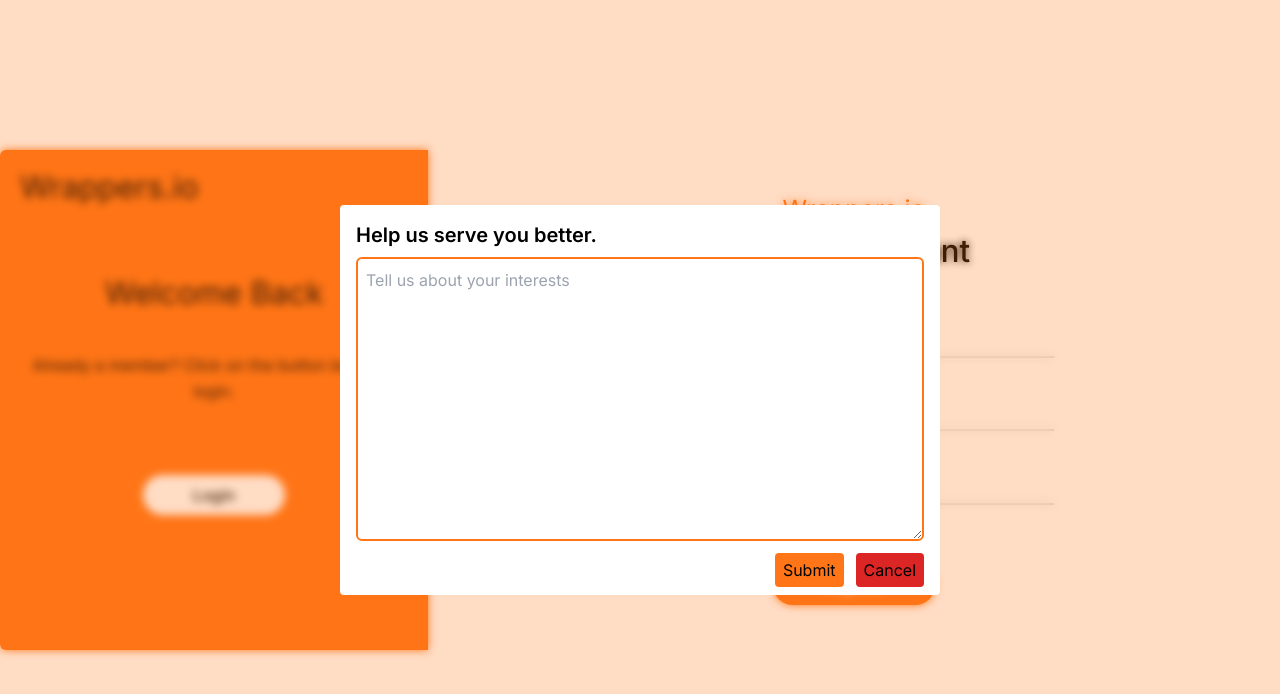
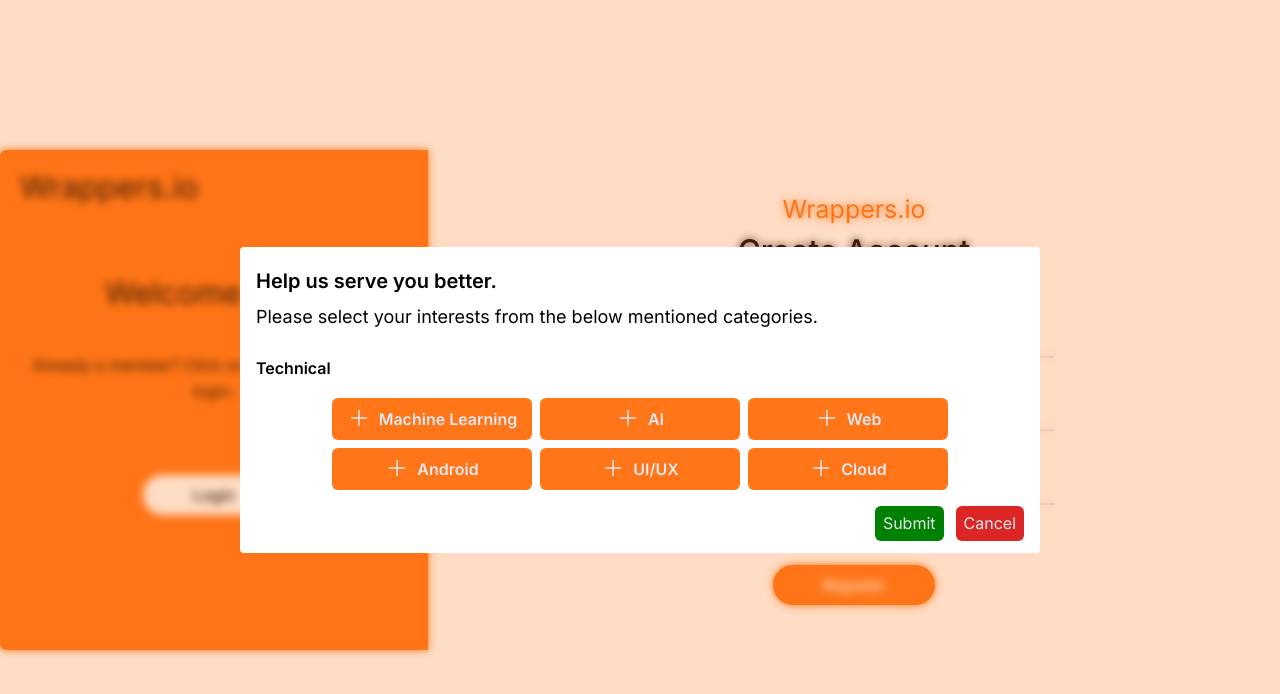
Before and after one commit to arihantXD/Wrapper.io, a React (Vite) app in the folder frontend/: page /register in a window 1280 px wide. Both pictures are taken after a click on the button "Register". Shown: the top 694 px of the page. Built offline with nearby package versions, Linux system fonts and the light colour scheme.

Commit message:
Modified QuestionModal Component

```diff
--- a/frontend/src/Components/QuestionModal/QuestionModal.jsx
+++ b/frontend/src/Components/QuestionModal/QuestionModal.jsx
@@ -1,39 +1,100 @@
+import { useRef, useState } from "react";
+
 const QuestionModal = ({ isVisible, onClose }) => {
   if (!isVisible) {
     return null;
   }
+  const [selectedTopics, setSelectedTopics] = useState([]);
+  const category = [
+    {
+      categoryName: "Technical",
+      topic: ["Machine Learning", "AI", "Web", "Android", "UI/UX", "Cloud"],
+    },
+  ];
+  function handleSelection(e, topic) {
+    if (!selectedTopics.find((element) => element === topic)) {
+      setSelectedTopics([...selectedTopics, topic]);
+      e.currentTarget.className =
+        "bg-[green] w-[200px] py-2 text-center rounded-md text-slate flex justify-center gap-2 hover:shadow-primary hover:shadow-sm hover:text-white";
+      e.currentTarget.firstElementChild.firstElementChild.setAttribute(
+        "d",
+        "M4.25 12a.75.75 0 0 1 .75-.75h14a.75.75 0 0 1 0 1.5H5a.75.75 0 0 1-.75-.75Z"
+      );
+    } else {
+      setSelectedTopics(selectedTopics.filter((element) => element !== topic));
+      e.currentTarget.className =
+        "bg-primary w-[200px] py-2 text-center rounded-md text-slate flex justify-center gap-2 hover:shadow-primary hover:shadow-sm hover:text-white";
+      e.currentTarget.firstElementChild.firstElementChild.setAttribute(
+        "d",
+        "M12 3.75a.75.75 0 0 1 .75.75v6.75h6.75a.75.75 0 0 1 0 1.5h-6.75v6.75a.75.75 0 0 1-1.5 0v-6.75H4.5a.75.75 0 0 1 0-1.5h6.75V4.5a.75.75 0 0 1 .75-.75Z"
+      );
+    }
+  }
   return (
     <>
       <div
-        className="fixed inset-0 bg-opacity-25 bg-primary filter backdrop-blur-sm flex justify-center items-center"
+        className="fixed h-[100%] px-4 md:px-0 lg:px-0 inset-0 bg-opacity-25 bg-primary filter backdrop-blur-sm flex justify-center items-center"
         style={{ fontFamily: "Inter" }}
       >
-        <div className="w-[600px]">
-          <div className="p-2 rounded bg-white px-4">
-            <div className="mt-2 mb-2 text-xl font-semibold">
-              Help us serve you better.
+        <div className="w-[800px]">
+          <div className="p-3 rounded bg-white px-4">
+            <div className="flex flex-col gap-2 mt-2 mb-2 md:mb-4 lg:mb-6 text-xl font-semibold">
+              <span>Help us serve you better.</span>
+              <span className="text-lg font-normal">
+                Please select your interests from the below mentioned
+                categories.
+              </span>
             </div>
-            <form className="flex flex-col items-end">
-              <textarea
-                name="questions"
-                id="questionTextarea"
-                className="w-[100%] border-2 p-2 border-primary outline-0 outline-primary rounded-md focus:outline focus:outline-primary focus:outline-1 mb-3"
-                cols="30"
-                rows="10"
-                placeholder="Tell us about your interests"
-              ></textarea>
-              <div className="w-[100%] flex justify-end gap-3 ">
-                <button className="bg-primary px-2 py-1 rounded transition-all ease-in-out duration-400 hover:transition-all hover:ease-in-out hover:duration-400 hover:shadow-md hover:text-slate">
+            <div className="w-[100%] flex gap-2 flex-wrap justify-center mb-4">
+              {category.map((category, index) => {
+                return (
+                  <div
+                    key={index}
+                    className="flex flex-col gap-4 text-md font-semibold"
+                  >
+                    <div>{category.categoryName}</div>
+                    <div className="flex flex-wrap justify-center gap-2">
+                      {category.topic.map((topic, index) => {
+                        return (
+                          <button
+                            key={index}
+                            onClick={(e) => {
+                              handleSelection(e, topic);
+                            }}
+                            className="bg-primary w-[200px] py-2 text-center rounded-md text-slate flex justify-center gap-2 hover:shadow-primary hover:shadow-sm hover:text-white"
+                          >
+                            <svg
+                              xmlns="http://www.w3.org/2000/svg"
+                              viewBox="0 0 24 24"
+                              fill="currentColor"
+                              className="w-6 h-6"
+                            >
+                              <path
+                                fillRule="evenodd"
+                                d="M12 3.75a.75.75 0 0 1 .75.75v6.75h6.75a.75.75 0 0 1 0 1.5h-6.75v6.75a.75.75 0 0 1-1.5 0v-6.75H4.5a.75.75 0 0 1 0-1.5h6.75V4.5a.75.75 0 0 1 .75-.75Z"
+                                clipRule="evenodd"
+                              />
+                            </svg>
+                            <span>{topic}</span>
+                          </button>
+                        );
+                      })}
+                    </div>
+                  </div>
+                );
+              })}
+            </div>
+            <div className="flex justify-center lg:justify-end gap-3">
+              <button className="bg-[green] px-2 py-1 rounded-md text-slate hover:text-white hover:shadow-[green] hover:shadow-sm">
                 Submit
               </button>
               <button
                 onClick={onClose}
-                  className="bg-danger px-2 py-1 rounded transition-all ease-in-out duration-400 hover:transition-all hover:ease-in-out hover:duration-400 hover:shadow-md hover:text-slate"
+                className="bg-danger px-2 py-1 rounded-md text-slate hover:text-white hover:shadow-danger hover:shadow-sm"
               >
                 Cancel
               </button>
             </div>
-            </form>
           </div>
         </div>
       </div>
--- a/frontend/src/Pages/Register.jsx
+++ b/frontend/src/Pages/Register.jsx
@@ -10,7 +10,7 @@ import { QuestionModal } from "../Components";
 const Register = () => {
   const [showModal, setShowModal] = useState(false);
   return (
-    <div className="h-[100vh] w-[100%]  flex items-center filter backdrop-blur-lg">
+    <div className="w-[100%] min-h-screen flex items-center filter backdrop-blur-lg">
       <div className="h-[500px] hidden md:block p-[20px] bg-primary rounded-l-md">
         <h3>Wrappers.io</h3>
         <h3 className="mt-[70px] text-center">Welcome Back</h3>
```
Lines whose indentation alone changed are shown as unchanged.
